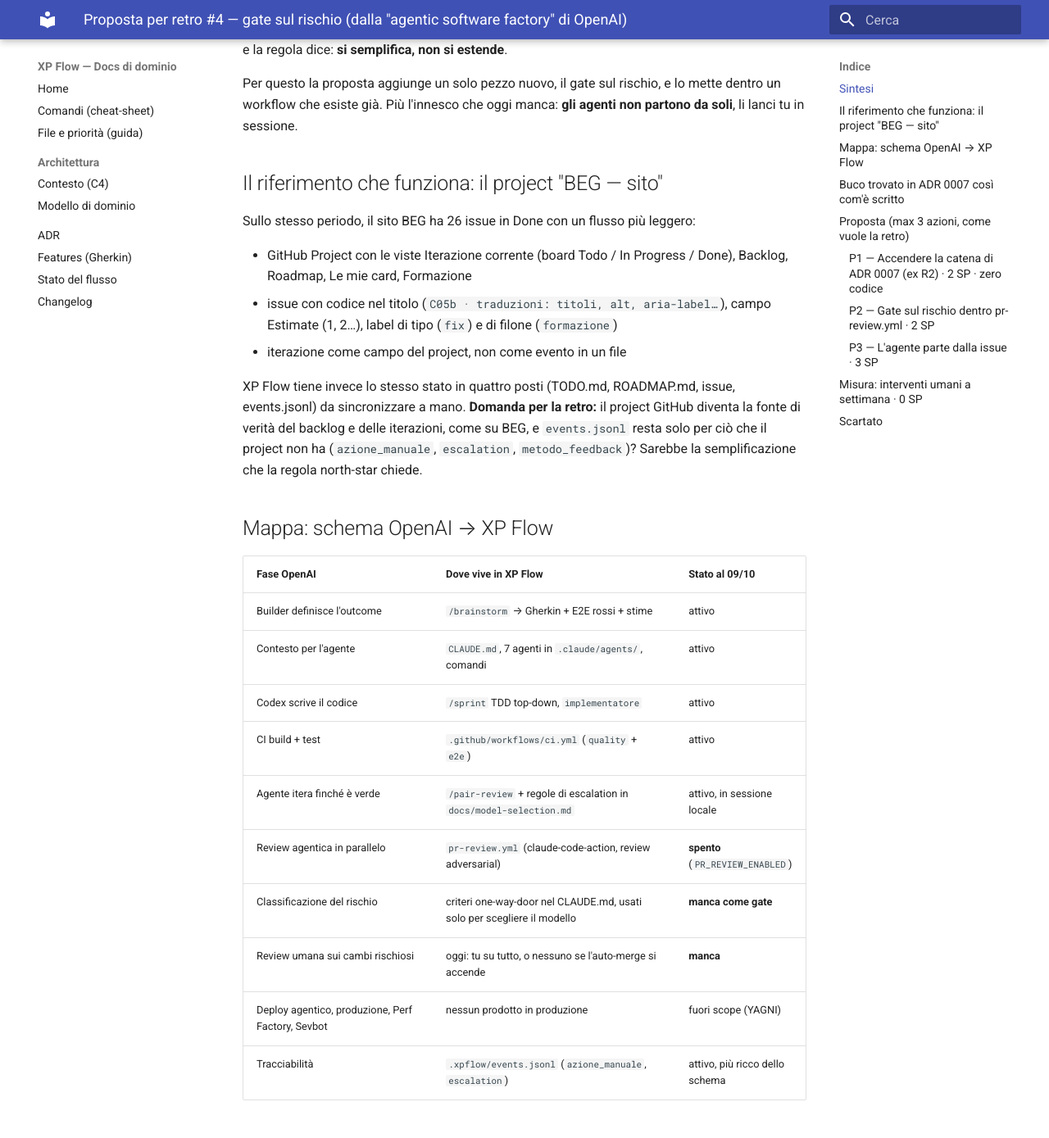
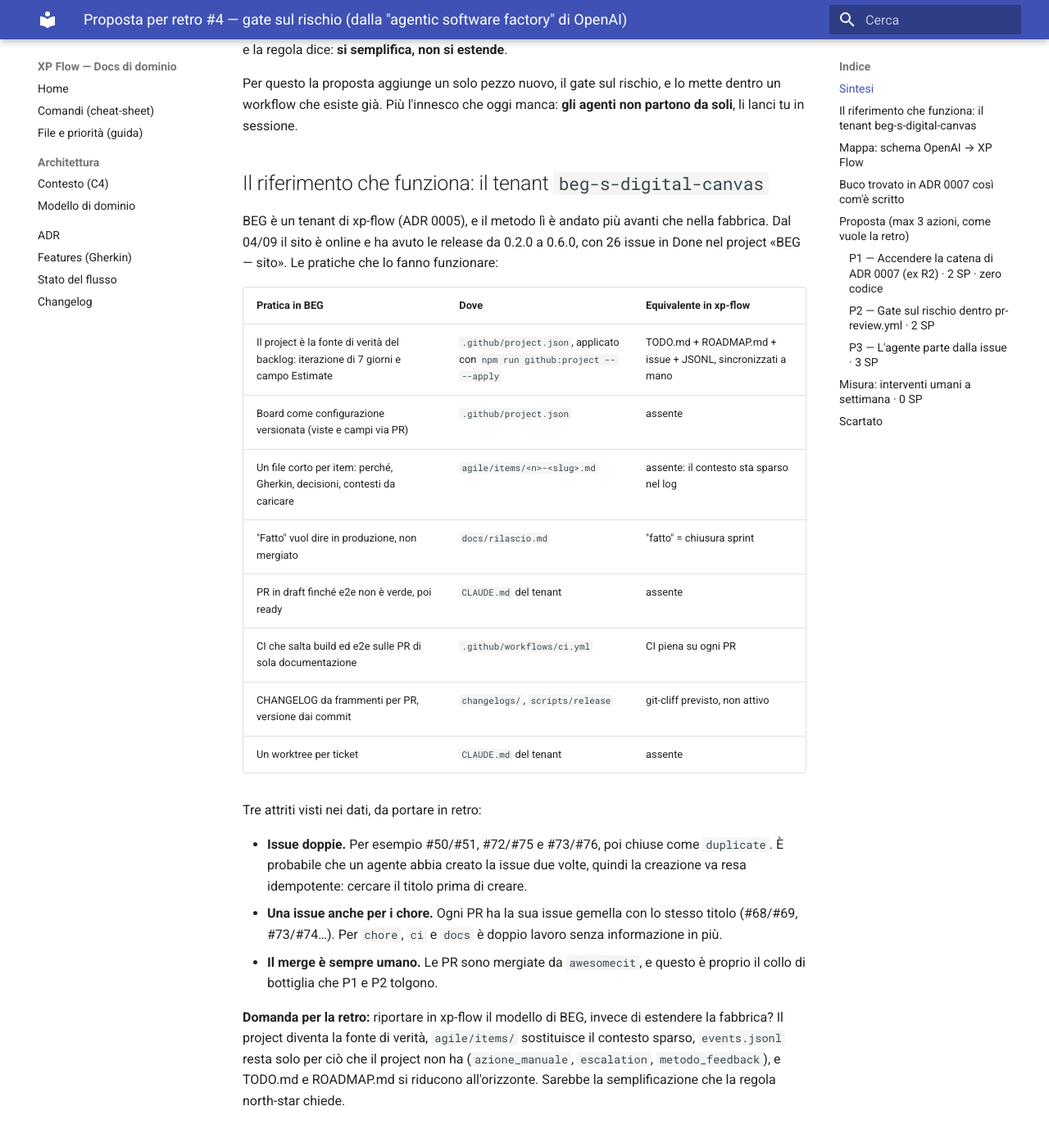
Before and after one commit to awesomecit/xp-flow, an MkDocs documentation site: the page built from docs/drafts/2026-10-09-gate-rischio-da-factory-openai.md, in a window 1280 px wide and 1400 px high, scrolled down 418 px. Shown: the top 1389 px of the window at 82% size. Built offline with MkDocs 1.6.1 and Material for MkDocs 9.7.7, drawn with Linux system fonts in a browser that asks for light colours.

Commit message:
docs: proposta retro #4, pratiche del tenant BEG da riportare nella fabbrica
Co-Authored-By: Claude Opus 5.5 <noreply@anthropic.com>
Claude-Session: https://claude.ai/code/session_01G5bHaTcUs545YfKPfhKcXG

```diff
--- a/docs/drafts/2026-10-09-gate-rischio-da-factory-openai.md
+++ b/docs/drafts/2026-10-09-gate-rischio-da-factory-openai.md
@@ -16,20 +16,41 @@ Per questo la proposta aggiunge un solo pezzo nuovo, il gate sul rischio, e lo
 mette dentro un workflow che esiste già. Più l'innesco che oggi manca:
 **gli agenti non partono da soli**, li lanci tu in sessione.
 
-## Il riferimento che funziona: il project "BEG — sito"
+## Il riferimento che funziona: il tenant `beg-s-digital-canvas`
 
-Sullo stesso periodo, il sito BEG ha 26 issue in Done con un flusso più leggero:
+BEG è un tenant di xp-flow (ADR 0005), e il metodo lì è andato più avanti
+che nella fabbrica. Dal 04/09 il sito è online e ha avuto le release da
+0.2.0 a 0.6.0, con 26 issue in Done nel project «BEG — sito». Le pratiche
+che lo fanno funzionare:
 
-- GitHub Project con le viste Iterazione corrente (board Todo / In Progress / Done), Backlog, Roadmap, Le mie card, Formazione
-- issue con codice nel titolo (`C05b · traduzioni: titoli, alt, aria-label…`), campo Estimate (1, 2…), label di tipo (`fix`) e di filone (`formazione`)
-- iterazione come campo del project, non come evento in un file
+| Pratica in BEG | Dove | Equivalente in xp-flow |
+|---|---|---|
+| Il project è la fonte di verità del backlog: iterazione di 7 giorni e campo Estimate | `.github/project.json`, applicato con `npm run github:project -- --apply` | TODO.md + ROADMAP.md + issue + JSONL, sincronizzati a mano |
+| Board come configurazione versionata (viste e campi via PR) | `.github/project.json` | assente |
+| Un file corto per item: perché, Gherkin, decisioni, contesti da caricare | `agile/items/<n>-<slug>.md` | assente: il contesto sta sparso nel log |
+| "Fatto" vuol dire in produzione, non mergiato | `docs/rilascio.md` | "fatto" = chiusura sprint |
+| PR in draft finché e2e non è verde, poi ready | `CLAUDE.md` del tenant | assente |
+| CI che salta build ed e2e sulle PR di sola documentazione | `.github/workflows/ci.yml` | CI piena su ogni PR |
+| CHANGELOG da frammenti per PR, versione dai commit | `changelogs/`, `scripts/release` | git-cliff previsto, non attivo |
+| Un worktree per ticket | `CLAUDE.md` del tenant | assente |
 
-XP Flow tiene invece lo stesso stato in quattro posti (TODO.md, ROADMAP.md,
-issue, events.jsonl) da sincronizzare a mano. **Domanda per la retro:** il
-project GitHub diventa la fonte di verità del backlog e delle iterazioni,
-come su BEG, e `events.jsonl` resta solo per ciò che il project non ha
-(`azione_manuale`, `escalation`, `metodo_feedback`)? Sarebbe la
-semplificazione che la regola north-star chiede.
+Tre attriti visti nei dati, da portare in retro:
+
+- **Issue doppie.** Per esempio #50/#51, #72/#75 e #73/#76, poi chiuse come
+  `duplicate`. È probabile che un agente abbia creato la issue due volte,
+  quindi la creazione va resa idempotente: cercare il titolo prima di creare.
+- **Una issue anche per i chore.** Ogni PR ha la sua issue gemella con lo
+  stesso titolo (#68/#69, #73/#74…). Per `chore`, `ci` e `docs` è doppio
+  lavoro senza informazione in più.
+- **Il merge è sempre umano.** Le PR sono mergiate da `awesomecit`, e questo è
+  proprio il collo di bottiglia che P1 e P2 tolgono.
+
+**Domanda per la retro:** riportare in xp-flow il modello di BEG, invece di
+estendere la fabbrica? Il project diventa la fonte di verità, `agile/items/`
+sostituisce il contesto sparso, `events.jsonl` resta solo per ciò che il
+project non ha (`azione_manuale`, `escalation`, `metodo_feedback`), e
+TODO.md e ROADMAP.md si riducono all'orizzonte. Sarebbe la semplificazione
+che la regola north-star chiede.
 
 ## Mappa: schema OpenAI → XP Flow
 
```
